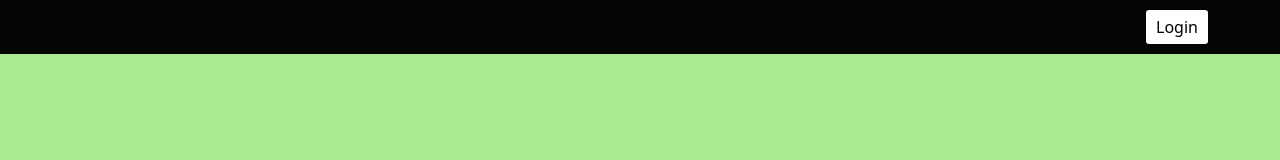
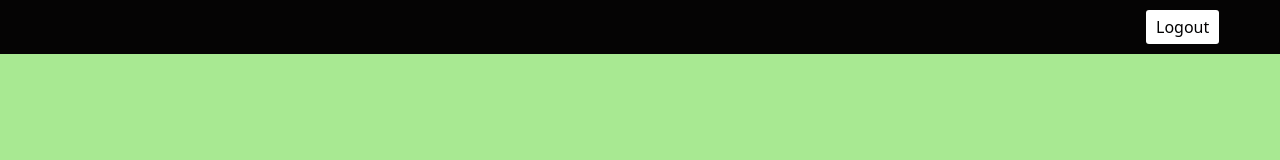
Before and after one commit to ed239/GitScanner, a Next.js app in the folder frontend/: page / in a window 1280 px wide. Shown: the top 160 px of the page. Built offline with nearby package versions, Linux system fonts and the light colour scheme; sample sign-in values are in the browser's storage.

Commit message:
auth token

```diff
--- a/frontend/src/app/navbar.js
+++ b/frontend/src/app/navbar.js
@@ -3,21 +3,33 @@
 import Link from 'next/link';
 import styles from './Navbar.module.css';
 import { useRouter } from 'next/navigation';
+import { useEffect, useState } from 'react';
 
 const Navbar = () => {
     const router = useRouter();
+    const [token, setToken] = useState("")
+
+    useEffect(() => {
+      setToken(localStorage.getItem("token"));
+    },[])
 
   const navigateToLogin = () => {
     router.push('/login');
   };
 
+  const logout = () => {
+    localStorage.clear()
+    window.location.reload()
+  }
+
   return (
     <nav className={styles.navbar}>
       <ul className={styles.navList}>
         <li className={styles.navItem}>
-          <button onClick={navigateToLogin} className={styles.loginButton}>
+          {!token? <button onClick={navigateToLogin} className={styles.loginButton}>
             Login
-          </button>
+          </button> : <button onClick={logout} className={styles.loginButton}>Logout</button>
+          }
         </li>
       </ul>
     </nav>
--- /dev/null
+++ b/frontend/src/pages/api/auth/callback.js
@@ -0,0 +1,38 @@
+import axios from 'axios';
+// import jwt from 'jsonwebtoken';
+
+
+// const secretKey = 'k3yG3n3r4t0r_1n5ecur3_k3y'
+
+export default async function handler(req, res) {
+  const { code } = req.query;
+  const { NEXT_PUBLIC_CLIENT_ID, NEXT_PUBLIC_CLIENT_SECRET, NEXTAUTH_URL } = process.env;
+
+  try {
+    const response = await axios.post(
+      'https://github.com/login/oauth/access_token',
+      {
+        client_id: NEXT_PUBLIC_CLIENT_ID,
+        client_secret: NEXT_PUBLIC_CLIENT_SECRET,
+        code,
+        redirect_uri: NEXTAUTH_URL,
+      },
+      {
+        headers: {
+          Accept: 'application/json',
+          AccessControlAllowOrigin: '*',
+          Authorization: ''
+        },
+      }
+    );
+
+    const token = response.data.access_token;
+    //const encodedToken = jwt.sign({token}, secretKey, { expiresIn: '1h'});
+    // res.setHeader('Set-Cookie', `token=${encodedToken}; HttpOnly`);
+    // console.log(encodedToken, 'encoded Token')
+    res.redirect(`/success?token=${token}`);
+  } catch (error) {
+    console.error('Error exchanging code for token', error);
+    res.status(500).send('Error exchanging code for token');
+  }
+}
--- a/frontend/src/pages/api/fetchRepo.js
+++ b/frontend/src/pages/api/fetchRepo.js
@@ -42,6 +42,7 @@ import axios from 'axios';
 
 export default async function handler(req, res) {
   if (req.method === 'POST') {
+
     const { link } = req.body;
     // const GITHUB_TOKEN = process.env.GITHUB_TOKEN;
 
@@ -54,9 +55,15 @@ export default async function handler(req, res) {
     //   Accept: 'application/vnd.github.v3+json',
     // };
 
+
     try {
 
-      const repoResponse = await axios.get(`https://api.github.com/repos/${link}`);
+      const repoResponse = await axios.get(`https://api.github.com/repos/${link}`, {
+        headers: {
+          Authorization: `${token}`,
+        }
+      });
+
       const repoData = repoResponse.data;
 
 
--- /dev/null
+++ b/frontend/src/pages/success.js
@@ -0,0 +1,21 @@
+'use client'
+
+import { useRouter } from 'next/navigation';
+import { useEffect } from 'react';
+
+export default function Success() {
+
+    const router = useRouter()
+
+    useEffect(() => {
+        const urlParams = new URLSearchParams(window.location.search);
+        const token = urlParams.get('token');
+        localStorage.setItem('token', token);
+        router.push('/')
+    });
+
+
+    return (
+        <>Redirecting...</>
+    )
+}
--- a/package.json
+++ b/package.json
@@ -1,6 +1,7 @@
 {
   "dependencies": {
     "chart.js": "^4.4.3",
-    "react-chartjs-2": "^5.2.0"
+    "react-chartjs-2": "^5.2.0",
+    "react-router-dom": "^6.25.1"
   }
 }
```
Also changed, not shown: 1 other file (tests, documents, lock files or other folders).
